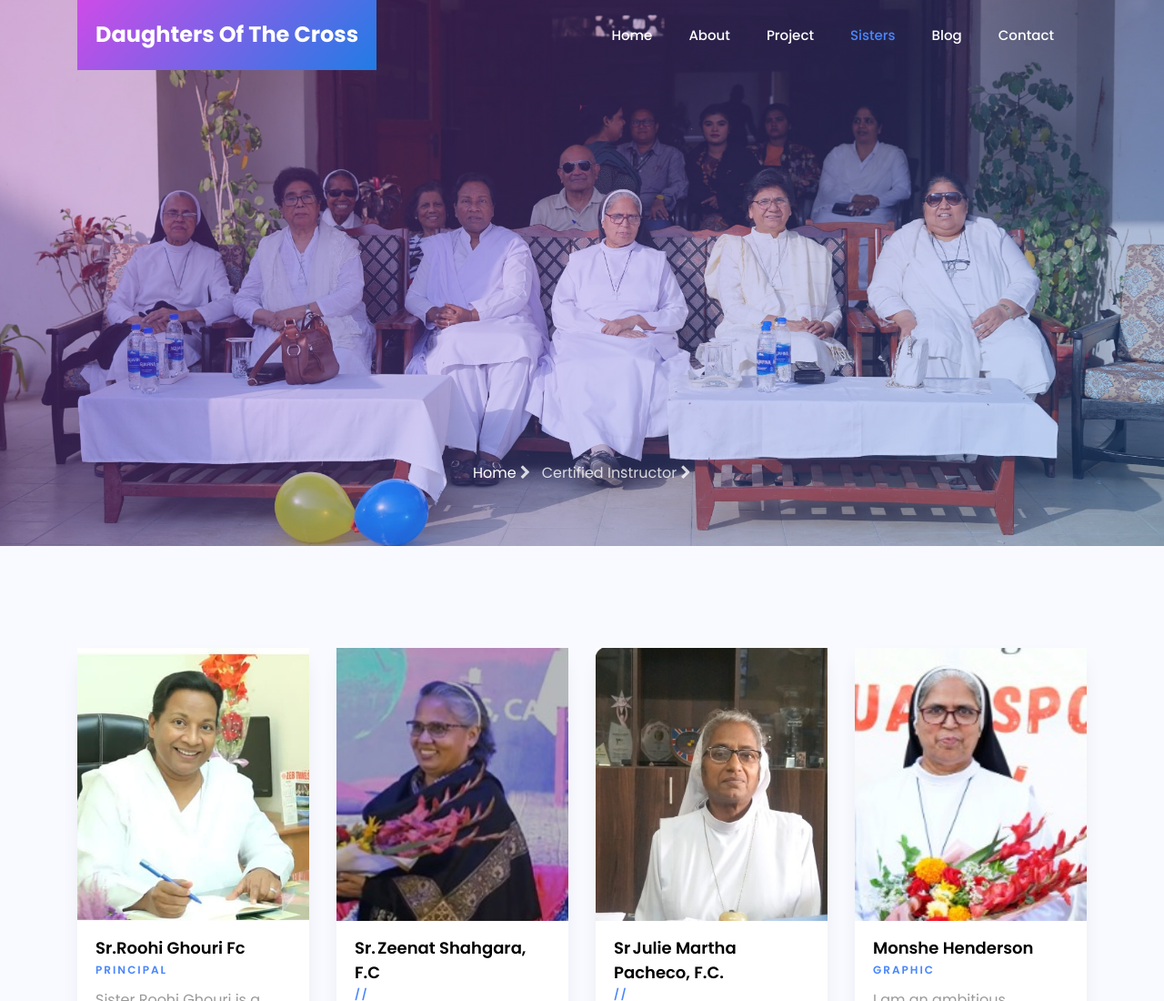
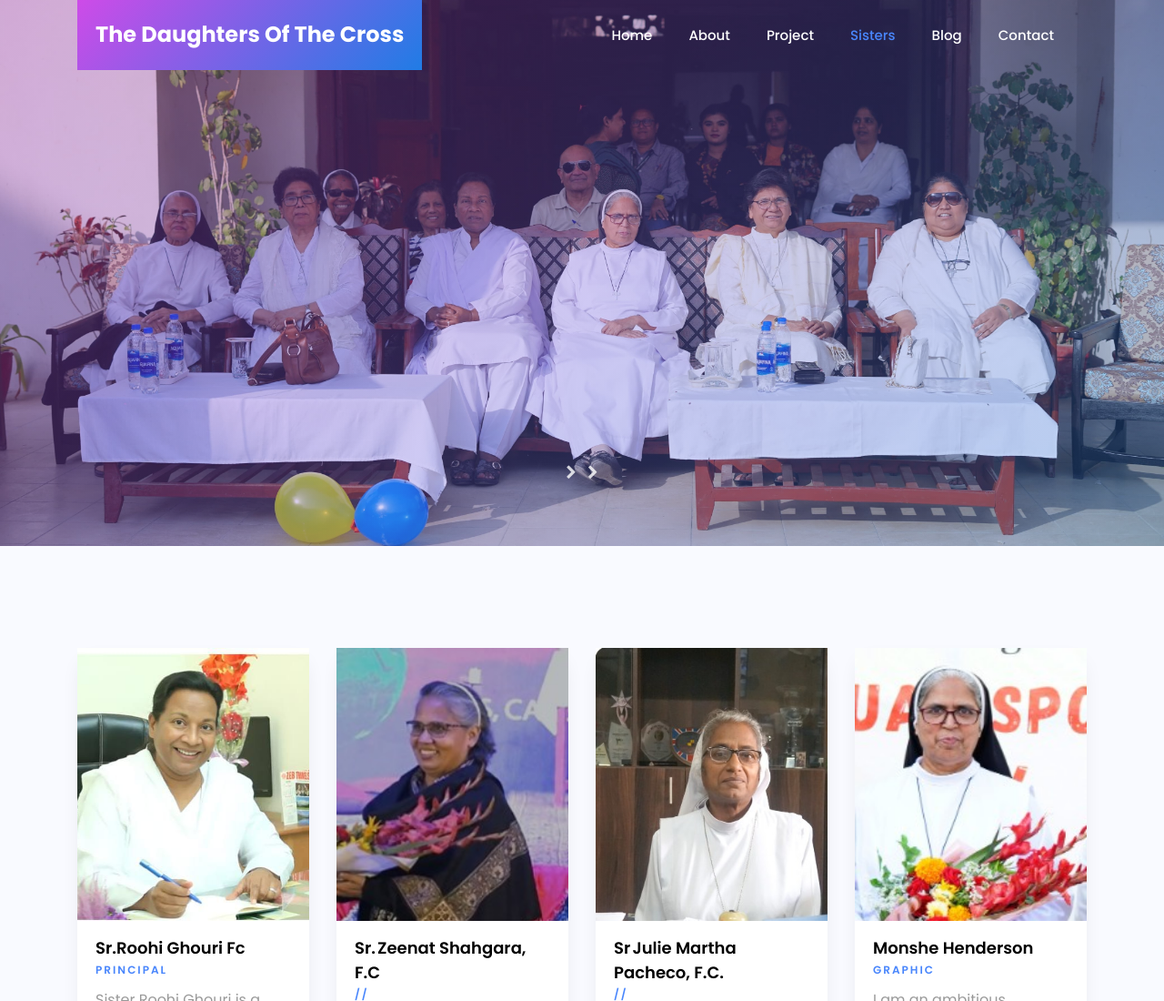
Before and after one commit to FIZZAISHAQ30/Thedaughtersofthecross.com, a plain HTML site: page instructor.html in a window 1280 px wide. Shown: the top 1100 px of the page at 91% size. Drawn offline with Linux system fonts and the light colour scheme; some packages are replaced by stand-ins of ours; no server answers.

Commit message:
Add files via upload

```diff
--- a/instructor.html
+++ b/instructor.html
@@ -1,7 +1,7 @@
 <!DOCTYPE html>
 <html lang="en">
 <head>
-	<title>StudyLab - Free Bootstrap 4 Template by Colorlib</title>
+	<title>The Daughters Of The Cross - Free Bootstrap 4 Template by Colorlib</title>
 	<meta charset="utf-8">
 	<meta name="viewport" content="width=device-width, initial-scale=1, shrink-to-fit=no">
 
@@ -25,7 +25,7 @@
 <body>
 	<nav class="navbar navbar-expand-lg navbar-dark ftco_navbar bg-dark ftco-navbar-light" id="ftco-navbar">
 		<div class="container">
-			<a class="navbar-brand" href="index.html"><span>Daughters </span>Of The Cross</a>
+			<a class="navbar-brand" href="index.html"><span>The Daughters </span>Of The Cross</a>
 			<button class="navbar-toggler" type="button" data-toggle="collapse" data-target="#ftco-nav" aria-controls="ftco-nav" aria-expanded="false" aria-label="Toggle navigation">
 				<span class="oi oi-menu"></span> Menu
 			</button>
@@ -49,7 +49,7 @@
 		<div class="container">
 			<div class="row no-gutters slider-text align-items-end justify-content-center">
 				<div class="col-md-9 ftco-animate pb-5 text-center">
-					<p class="breadcrumbs"><span class="mr-2"><a href="index.html">Home <i class="fa fa-chevron-right"></i></a></span> <span>Certified Instructor <i class="fa fa-chevron-right"></i></span></p>
+					<p class="breadcrumbs"><span class="mr-2"><a href="index.html"> <i class="fa fa-chevron-right"></i></a></span> <span> <i class="fa fa-chevron-right"></i></span></p>
 					<h1 class="mb-0 bread"></h1>
 				</div>
 			</div>
```
